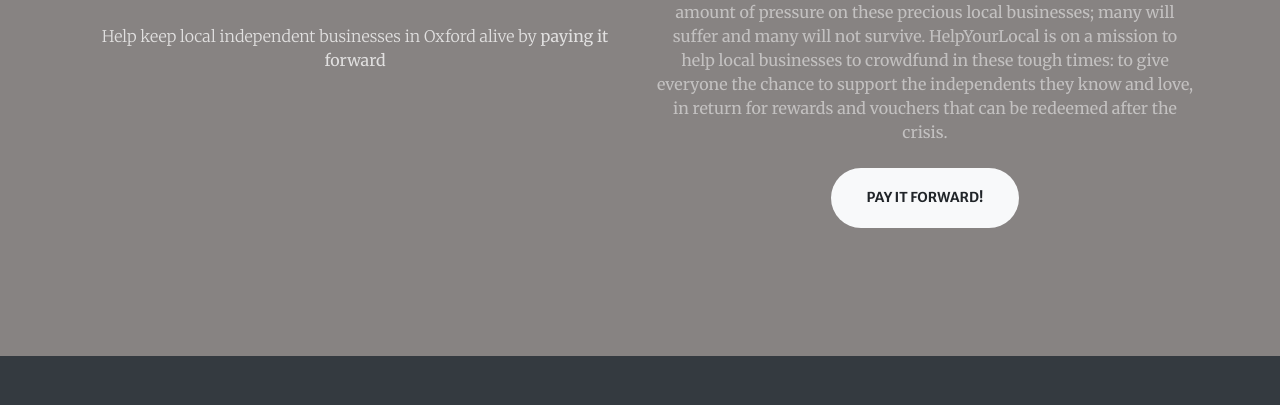
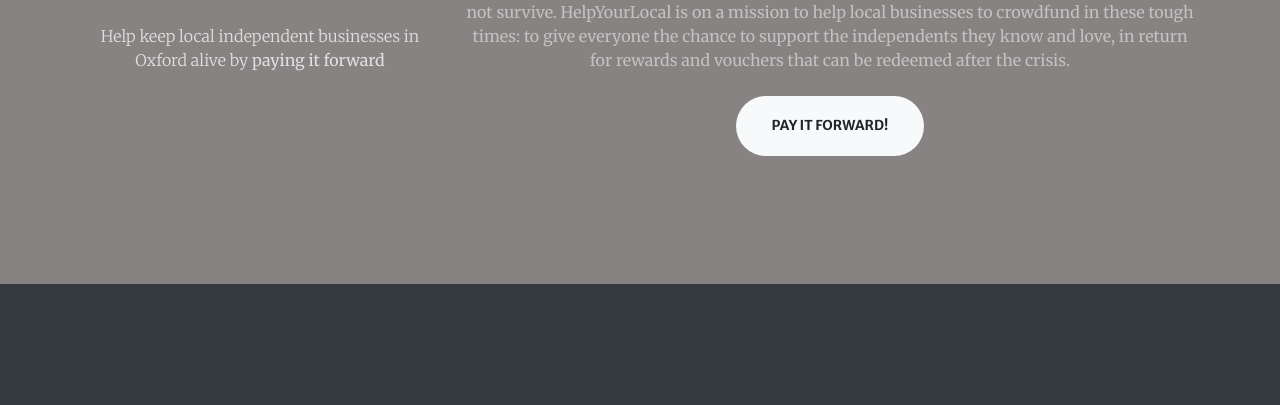
Before and after one commit to sivesh1234/helpyourlocal, a plain HTML site: page index.html in a window 1280 px wide. Shown: the part 251-656 px from the top of the page. Drawn offline with nearby package versions, Linux system fonts and the light colour scheme.

Commit message:
update
update

```diff
--- a/index.html
+++ b/index.html
@@ -51,7 +51,7 @@
         <section class="page-section bg-primary" id="about">
             <div class="container">
                 <div class="row justify-content-center">
-                    <div class="col-lg-6 text-center">
+                    <div class="col-lg-4 text-center">
                     </br>
                 </br>
                         <h1 class="text-white font-weight-bold">HelpYourLocal</h1>
@@ -63,7 +63,7 @@
 
                     </center>
                     </div>
-                    <div class="col-lg-6 text-center">
+                    <div class="col-lg-8 text-center">
 
                         <hr class="divider light my-4" />
                         <p class="text-white-50 mb-4">Oxford’s independent establishments are what make the city so special. These pubs, cafes and shops create the sense of community that we know and love. The spread of COVID-19 will put a huge amount of pressure on these precious local businesses; many will suffer and many will not survive. HelpYourLocal is on a mission to help local businesses to crowdfund in these tough times: to give everyone the chance to support the independents they know and love, in return for rewards and vouchers that can be redeemed after the crisis.</p>
```
